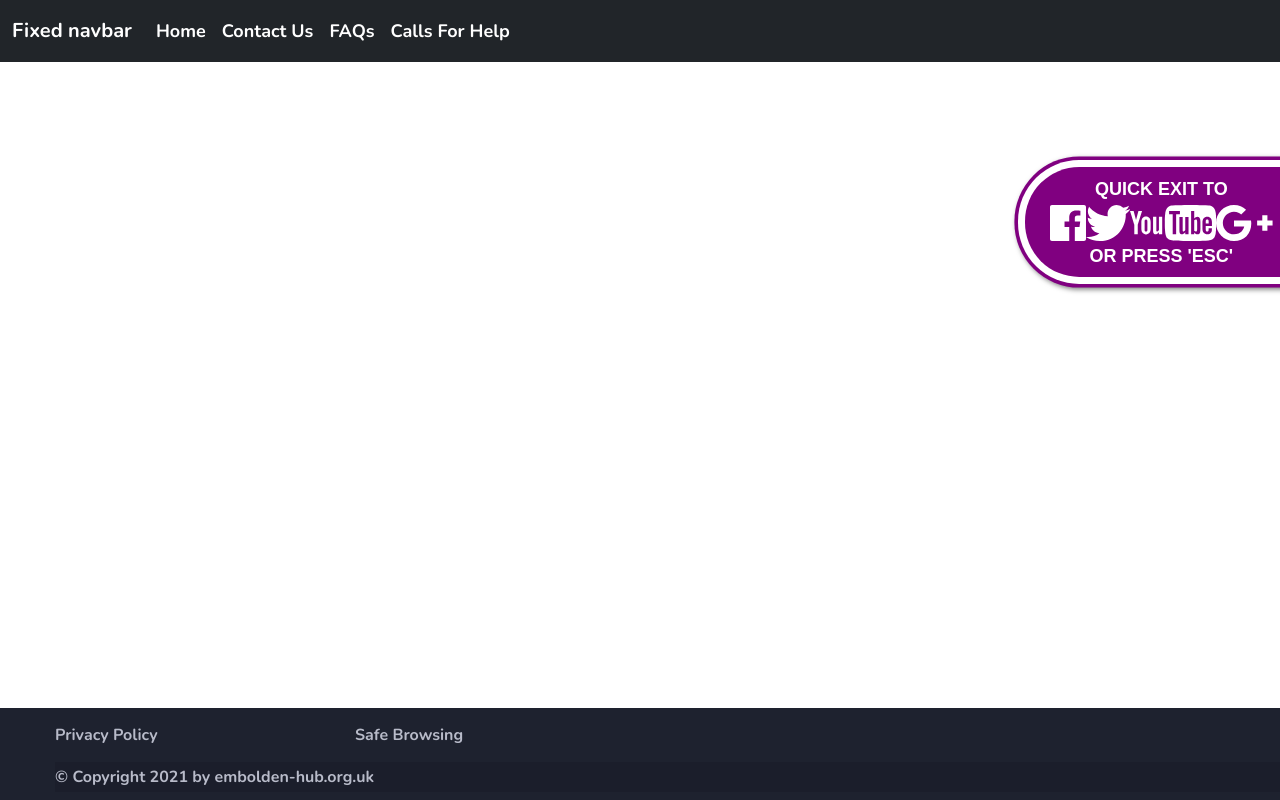
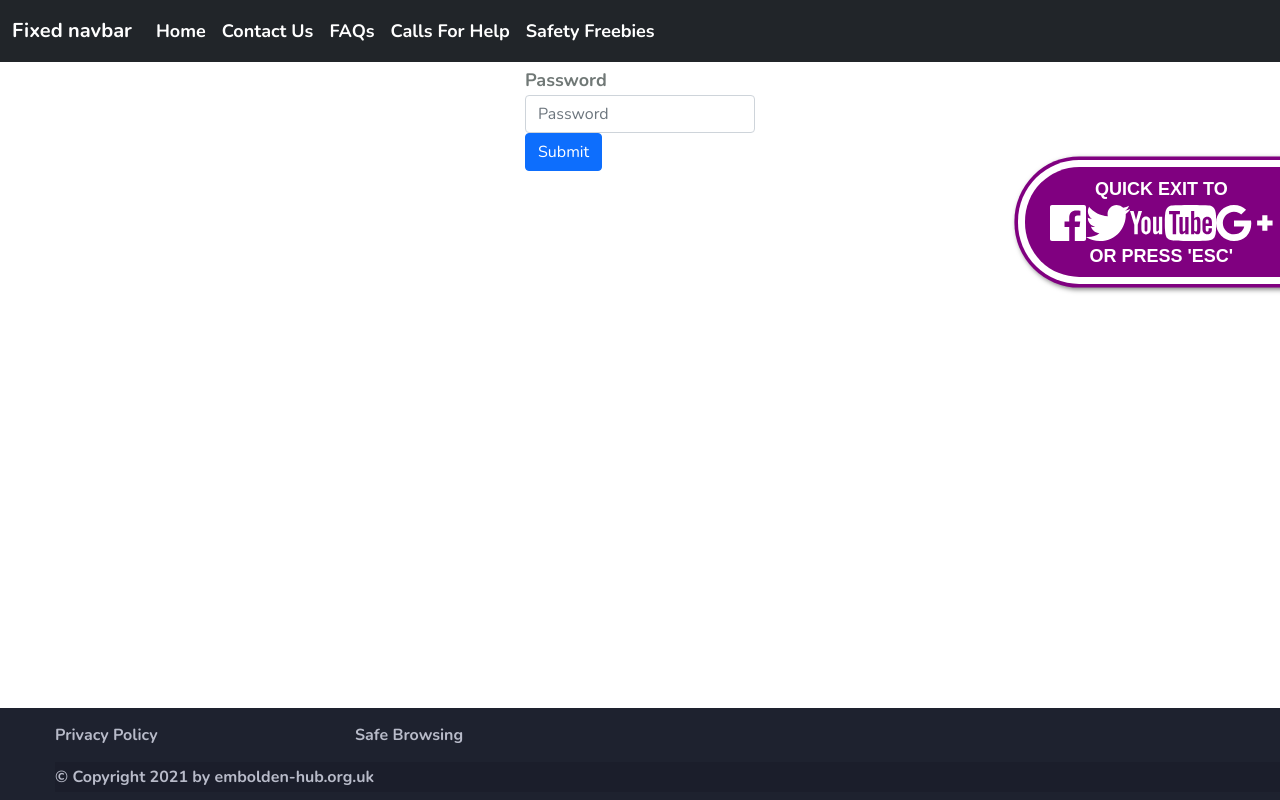
Before and after one commit to embolden-hub/website, a Next.js app: page / in a window 1280 px wide. Built offline with nearby package versions, Linux system fonts and the light colour scheme.

Commit message:
add password check

```diff
--- a/components/layout.js
+++ b/components/layout.js
@@ -1,12 +1,26 @@
 import Link from 'next/link';
 import Head from 'next/head';
+import { useState } from 'react';
 
-export default function Layout(contents, title){
+const hashCode = function(s) {
+    var h = 0, l = s.length, i = 0;
+    if ( l > 0 )
+      while (i < l)
+        h = (h << 5) - h + s.charCodeAt(i++) | 0;
+    return h;
+  };
+
+export default function Layout(contents, title, passwordProtected){
+    const [passwordProvided, setPasswordProvided] = useState(false);
+    const [password, setPassword] = useState(undefined);
+    const check = () => setPasswordProvided(hashCode(password) === 1516355);
+
     const links = [
         {title:'Home', page:'/'},
         {title:'Contact Us', page:'/contact-us'},
         {title:'FAQs', page:'/faqs'},
         {title:'Calls For Help', page:'/calls-for-help'},
+        {title:'Safety Freebies', page:'/safety-freebies'}
     ]
 
     const footerLinks = [
@@ -82,6 +96,20 @@ export default function Layout(contents, title){
             </footer>
     }
 
+    const enterPassword  = () => {
+        return <div className={'row'}>
+            <div className={'col-xl-12'} style={{alignItems:'center', justifyContent:'center', display:'flex', flex:'1 1 auto'}}>
+                <form>
+                    <div class="form-group">
+                        <label for="Password1">Password</label>
+                        <input type="password" class="form-control" id="Password1" placeholder="Password" onChange={evt => setPassword(evt.target.value)}/>
+                    </div>
+                    <button type="submit"  onClick={check} class="btn btn-primary">Submit</button>
+                </form>
+            </div>
+        </div>
+    }
+
     return <>
         <Head>
             <title>Embolden Hub - {title}</title>
@@ -96,7 +124,7 @@ export default function Layout(contents, title){
         {renderHeader()}
         <main className="flex-shrink-0" style={{margin:'65px 0'}}>
             <div className="container">
-                {contents}
+                {!passwordProtected || passwordProvided ? contents : enterPassword()}
             </div>
         </main>
         {renderFooter()}
--- a/pages/index.js
+++ b/pages/index.js
@@ -1,5 +1,5 @@
 import Layout from '../components/layout';
 
 export default function Home(){
-    return Layout(<></>, 'Home')
+    return Layout(<></>, 'Home', true)
 }
--- a/pages/where-to-find-us.js
+++ b/pages/where-to-find-us.js
@@ -1,5 +1,5 @@
 import Layout from '../components/layout';
 
 export default function WhereToFindUs(){
-    return Layout(<></>, 'Where To Find Us')
+    return Layout(<></>, 'Where To Find Us', true)
 }
```
Also changed, not shown: pages/safety-freebies.js (+4 -4 lines).
